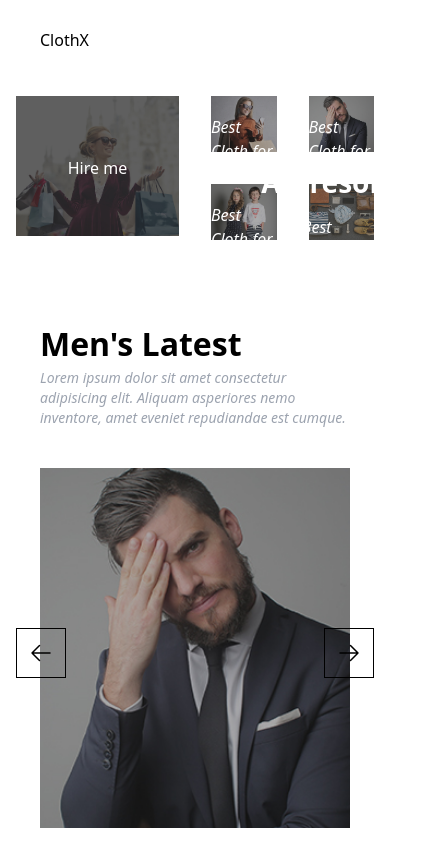
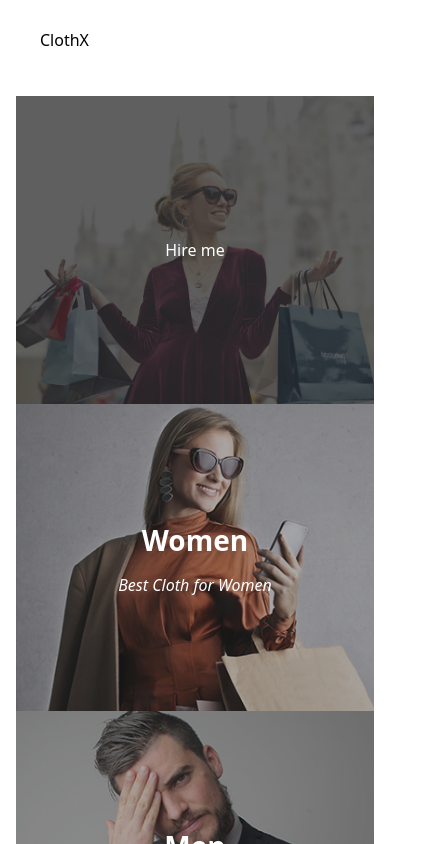
Before and after one commit to shantanuchavhan/ecommerce-react, a React (Create React App) app: page / in a window 390 px wide. Shown: the top 844 px of the page, 421 px wide, since content can reach past the window. Built offline with nearby package versions, Linux system fonts and the light colour scheme.

Commit message:
Merge changes from remote

```diff
--- a/src/pages/Home.jsx
+++ b/src/pages/Home.jsx
@@ -11,7 +11,7 @@ import { kidsProducts, menproducts, womenProducts } from '../Data'
 const Home = () => {
   return (
     <div className="flex flex-col gap-20 p-4">
-      <div className="flex gap-8 ">
+      <div className="lg:flex gap-8 ">
         <div className="flex-1 w-50 relative">
           <img src={leftimage} alt="" />
           <div className="absolute top-0 left-0 flex text-white items-center justify-center w-full h-full">
@@ -19,7 +19,7 @@ const Home = () => {
           </div>
         </div>
 
-        <div className="w-50 flex-1 w-full grid grid-cols-2 gap-8">
+        <div className="w-50 flex-1 w-full md:grid md:grid-cols-2 gap-8">
           <div className="relative">
             <img src={womensheroimg} alt="" />
             <div className="text-white absolute  top-0 flex-col gap-3 left-0 flex items-center justify-center w-full h-full">
```
